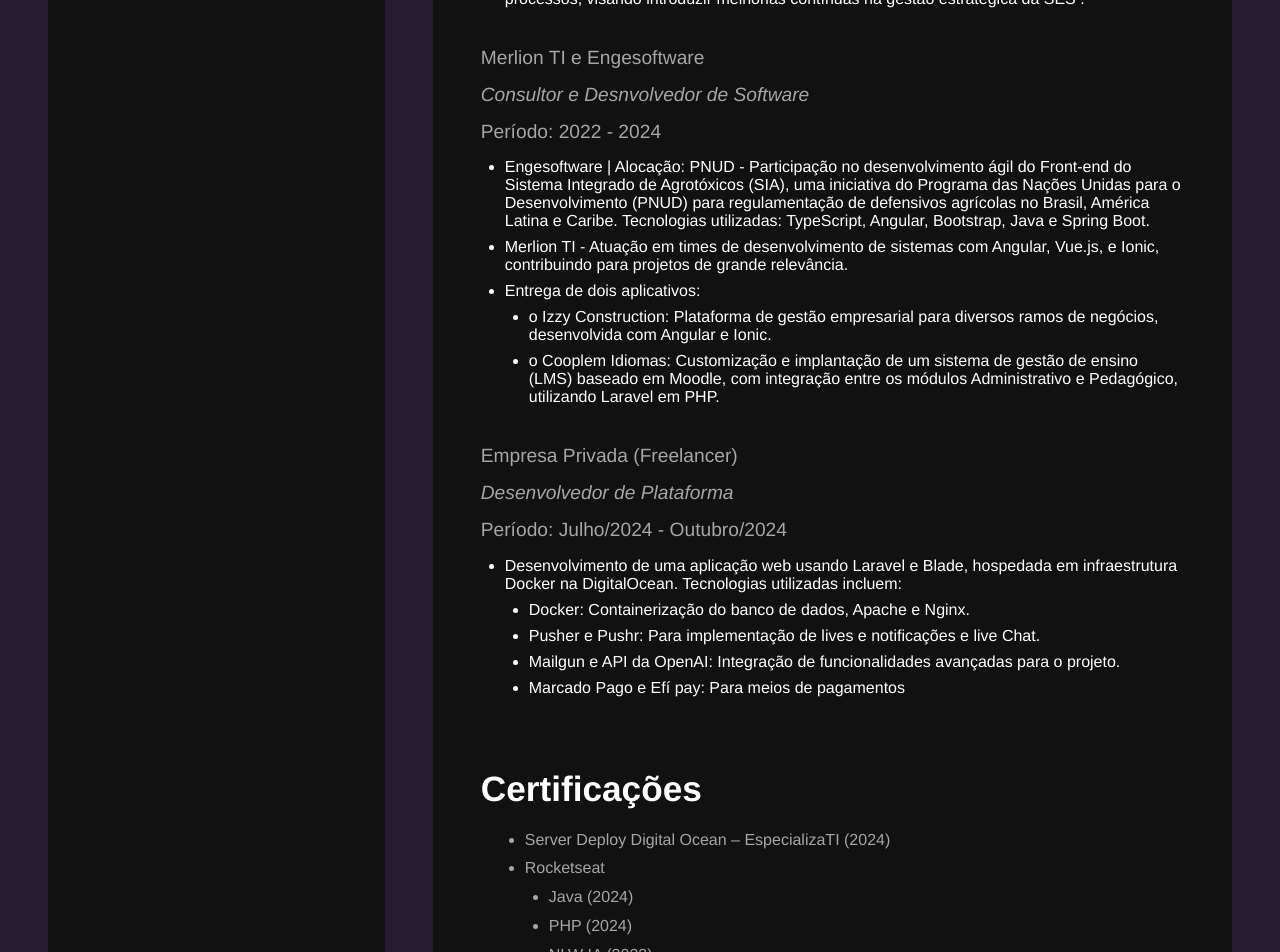
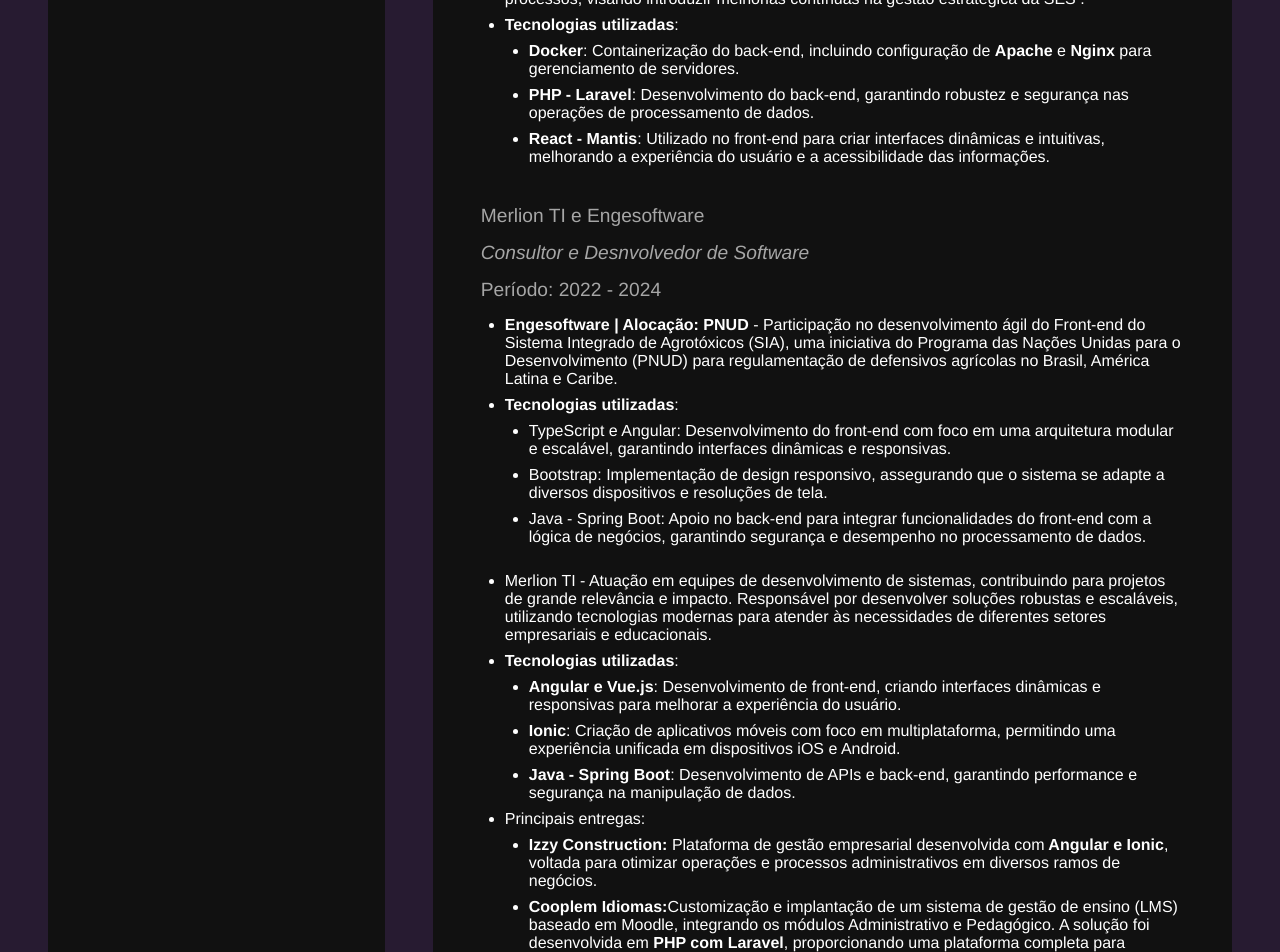
Before and after one commit to Maelzin13/Curriculo, a React (Vite) app: page / in a window 1280 px wide. Shown: the part 780-1732 px from the top of the page. Built offline with nearby package versions, Linux system fonts and the light colour scheme.

Commit message:
feat: Adição de tecnologias utilizadas e detalhamento de experiências profissionais

```diff
--- a/src/components/AboutExpirienceContainer.jsx
+++ b/src/components/AboutExpirienceContainer.jsx
@@ -23,6 +23,26 @@
             análise de processos, visando introduzir melhorias contínuas na
             gestão estratégica da SES .
           </li>
+          <li>
+            <strong>Tecnologias utilizadas</strong>:
+          </li>
+          <ul>
+            <li>
+              <strong>Docker</strong>: Containerização do back-end, incluindo
+              configuração de <strong>Apache</strong> e <strong>Nginx </strong>
+              para gerenciamento de servidores.
+            </li>
+            <li>
+              <strong>PHP - Laravel</strong>: Desenvolvimento do back-end,
+              garantindo robustez e segurança nas operações de processamento de
+              dados.
+            </li>
+            <li>
+              <strong>React - Mantis</strong>: Utilizado no front-end para criar
+              interfaces dinâmicas e intuitivas, melhorando a experiência do
+              usuário e a acessibilidade das informações.
+            </li>
+          </ul>
         </ul>
       </div>
       <div className="experience">
@@ -33,39 +53,85 @@
         <p>Período: 2022 - 2024</p>
         <ul>
           <li>
-            Engesoftware | Alocação: PNUD - Participação no desenvolvimento ágil
-            do Front-end do Sistema Integrado de Agrotóxicos (SIA), uma
-            iniciativa do Programa das Nações Unidas para o Desenvolvimento
-            (PNUD) para regulamentação de defensivos agrícolas no Brasil,
-            América Latina e Caribe. Tecnologias utilizadas: TypeScript,
-            Angular, Bootstrap, Java e Spring Boot.
+            <strong>Engesoftware | Alocação: PNUD </strong>- Participação no
+            desenvolvimento ágil do Front-end do Sistema Integrado de
+            Agrotóxicos (SIA), uma iniciativa do Programa das Nações Unidas para
+            o Desenvolvimento (PNUD) para regulamentação de defensivos agrícolas
+            no Brasil, América Latina e Caribe.
           </li>
           <li>
-            Merlion TI - Atuação em times de desenvolvimento de sistemas com
-            Angular, Vue.js, e Ionic, contribuindo para projetos de grande
-            relevância.
+            <strong>Tecnologias utilizadas</strong>:
           </li>
-          <li>Entrega de dois aplicativos:</li>
           <ul>
             <li>
-              o Izzy Construction: Plataforma de gestão empresarial para
-              diversos ramos de negócios, desenvolvida com Angular e Ionic.
+              TypeScript e Angular: Desenvolvimento do front-end com foco em uma
+              arquitetura modular e escalável, garantindo interfaces dinâmicas e
+              responsivas.
             </li>
             <li>
-              o Cooplem Idiomas: Customização e implantação de um sistema de
-              gestão de ensino (LMS) baseado em Moodle, com integração entre os
-              módulos Administrativo e Pedagógico, utilizando Laravel em PHP.
+              Bootstrap: Implementação de design responsivo, assegurando que o
+              sistema se adapte a diversos dispositivos e resoluções de tela.
+            </li>
+            <li>
+              Java - Spring Boot: Apoio no back-end para integrar
+              funcionalidades do front-end com a lógica de negócios, garantindo
+              segurança e desempenho no processamento de dados.
+            </li>
+          </ul>
+          <br />
+          <li>
+            Merlion TI - Atuação em equipes de desenvolvimento de sistemas,
+            contribuindo para projetos de grande relevância e impacto.
+            Responsável por desenvolver soluções robustas e escaláveis,
+            utilizando tecnologias modernas para atender às necessidades de
+            diferentes setores empresariais e educacionais.
+          </li>
+          <li>
+            <strong>Tecnologias utilizadas</strong>:
+          </li>
+          <ul>
+            <li>
+              <strong>Angular e Vue.js</strong>: Desenvolvimento de front-end,
+              criando interfaces dinâmicas e responsivas para melhorar a
+              experiência do usuário.
+            </li>
+            <li>
+              <strong>Ionic</strong>: Criação de aplicativos móveis com foco em
+              multiplataforma, permitindo uma experiência unificada em
+              dispositivos iOS e Android.
+            </li>
+            <li>
+              <strong>Java - Spring Boot</strong>: Desenvolvimento de APIs e
+              back-end, garantindo performance e segurança na manipulação de
+              dados.
+            </li>
+          </ul>
+          <li>Principais entregas:</li>
+          <ul>
+            <li>
+              <strong>Izzy Construction: </strong>
+              Plataforma de gestão empresarial desenvolvida com
+              <strong> Angular e Ionic</strong>, voltada para otimizar operações
+              e processos administrativos em diversos ramos de negócios.
+            </li>
+            <li>
+              <strong>Cooplem Idiomas:</strong>
+              Customização e implantação de um sistema de gestão de ensino (LMS)
+              baseado em Moodle, integrando os módulos Administrativo e
+              Pedagógico. A solução foi desenvolvida em
+              <strong> PHP com Laravel</strong>, proporcionando uma plataforma
+              completa para instituições de ensino, com funcionalidades
+              específicas para a gestão escolar da Cooplem Idiomas.
             </li>
           </ul>
         </ul>
       </div>
       <div className="experience">
-        <p>Empresa Privada (Freelancer)</p>
+        <p>Empresa Privada - NDA (Freelancer)</p>
         <p>
           <i>Desenvolvedor de Plataforma</i>
         </p>
         <p>Período: Julho/2024 - Outubro/2024</p>
-
         <ul>
           <li>
             Desenvolvimento de uma aplicação web usando Laravel e Blade,
@@ -73,16 +139,21 @@
             utilizadas incluem:
           </li>
           <ul>
-            <li>Docker: Containerização do banco de dados, Apache e Nginx.</li>
             <li>
-              Pusher e Pushr: Para implementação de lives e notificações e live
-              Chat.
+              <strong>Docker</strong>: Containerização do banco de dados, Apache
+              e Nginx.
             </li>
             <li>
-              Mailgun e API da OpenAI: Integração de funcionalidades avançadas
-              para o projeto.
+              <strong>Pusher e Pushr</strong>: Para implementação de lives e
+              notificações e live Chat.
             </li>
-            <li>Marcado Pago e Efí pay: Para meios de pagamentos</li>
+            <li>
+              <strong>Mailgun e API da OpenAI</strong>: Integração de
+              funcionalidades avançadas para o projeto.
+            </li>
+            <li>
+              <strong>Marcado Pago e Efí pay</strong>: Para meios de pagamentos.
+            </li>
           </ul>
         </ul>
       </div>
```
